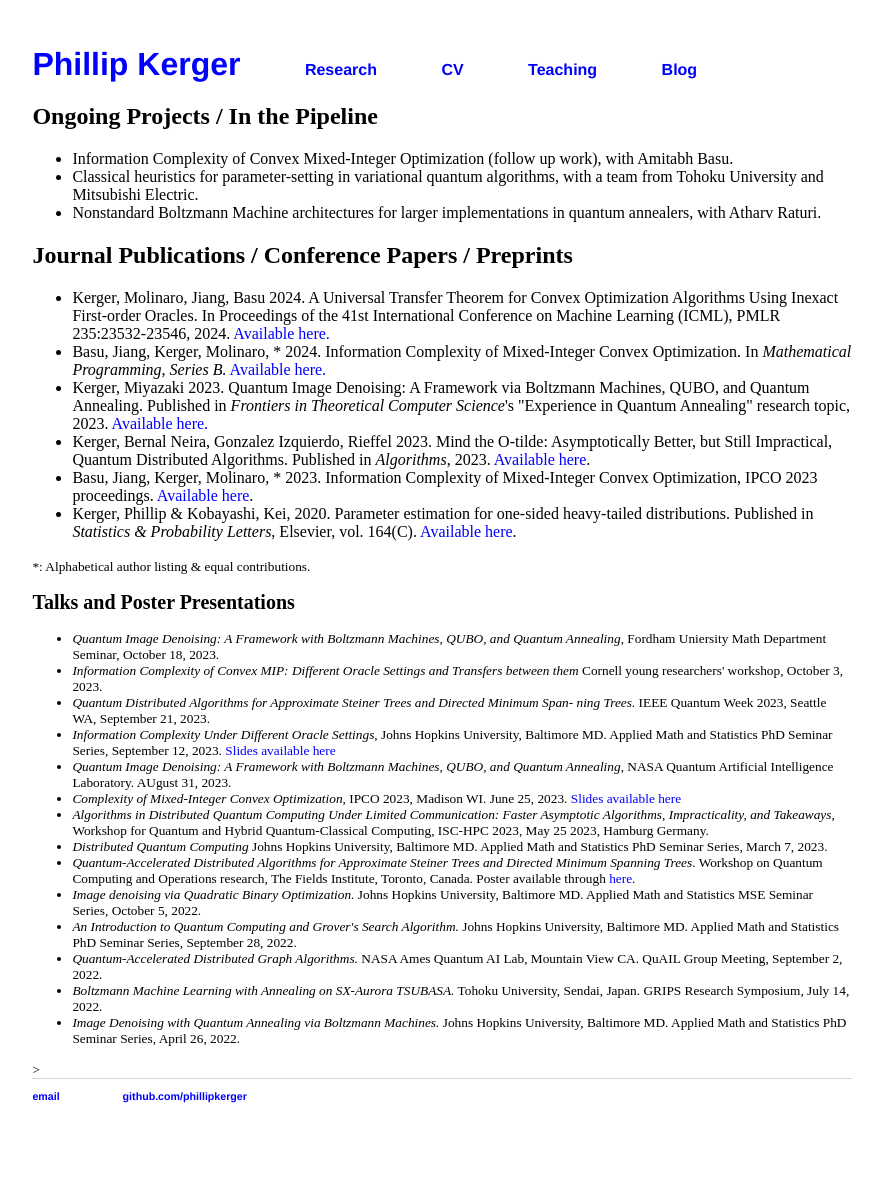
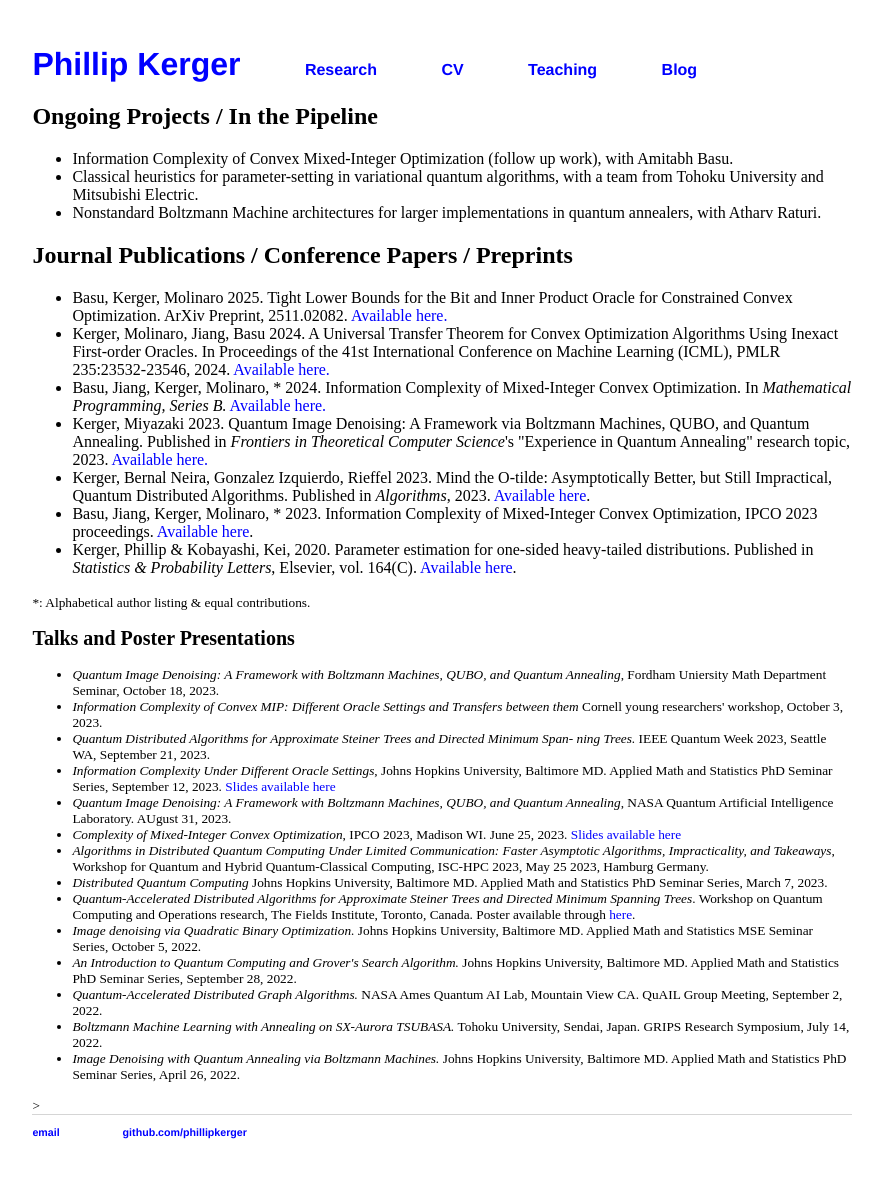
Before and after one commit to PhillipKerger/phillipkerger.github.io, a Jekyll site: the page built from research/index.html, in a window 1280 px wide. Shown: the whole page, without its empty margins (198-1080 px from the left). Built offline with Jekyll 4.4.1, drawn with Linux system fonts in a browser that asks for light colours; before the commit the page ends 1148 px from its top, so only the background shows below that.

Commit message:
Add new publication entry to index.html

```diff
--- a/research/index.html
+++ b/research/index.html
@@ -13,8 +13,10 @@ title: Phillip Kerger
 
 	<h2>Journal Publications / Conference Papers / Preprints</h2>
 	<ul>
+		<li>Basu, Kerger, Molinaro 2025. Tight Lower Bounds for the Bit and Inner Product Oracle for Constrained Convex Optimization. ArXiv Preprint, 2511.02082.
+		<a href = https://arxiv.org/abs/2511.02082> Available here.</a></li>
 		<li>Kerger, Molinaro, Jiang, Basu 2024. A Universal Transfer Theorem for Convex Optimization Algorithms Using Inexact First-order Oracles. In Proceedings of the 41st International Conference on Machine Learning (ICML), PMLR 235:23532-23546, 2024.
-		<a href = https://proceedings.mlr.press/v235/kerger24a.html> Available here.</a></li></li>
+		<a href = https://proceedings.mlr.press/v235/kerger24a.html> Available here.</a></li>
 		<li>Basu, Jiang, Kerger, Molinaro, * 2024. Information Complexity of Mixed-Integer Convex Optimization. In <i>Mathematical Programming, Series B.</i> <A HREF="https://link.springer.com/article/10.1007/s10107-024-02099-8?utm_source=rct_congratemailt&utm_medium=email&utm_campaign=nonoa_20240527&utm_content=10.1007/s10107-024-02099-8"> Available here.</A></li>
 		<li>Kerger, Miyazaki 2023. Quantum Image Denoising: A Framework via Boltzmann Machines, QUBO, and Quantum Annealing. Published in <i>Frontiers in Theoretical Computer Science</i>'s "Experience in Quantum Annealing" research topic,
 			2023. <a href = https://www.frontiersin.org/articles/10.3389/fcomp.2023.1281100/abstract> Available here.</a></li>
```
